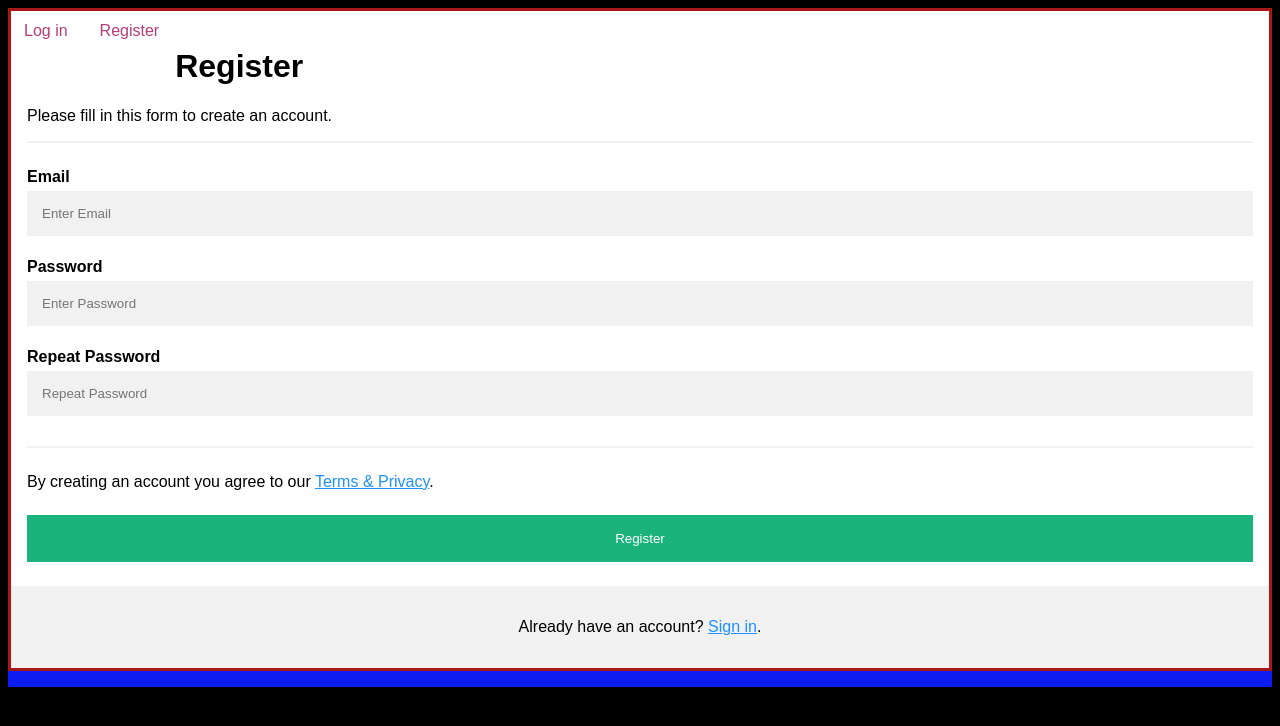
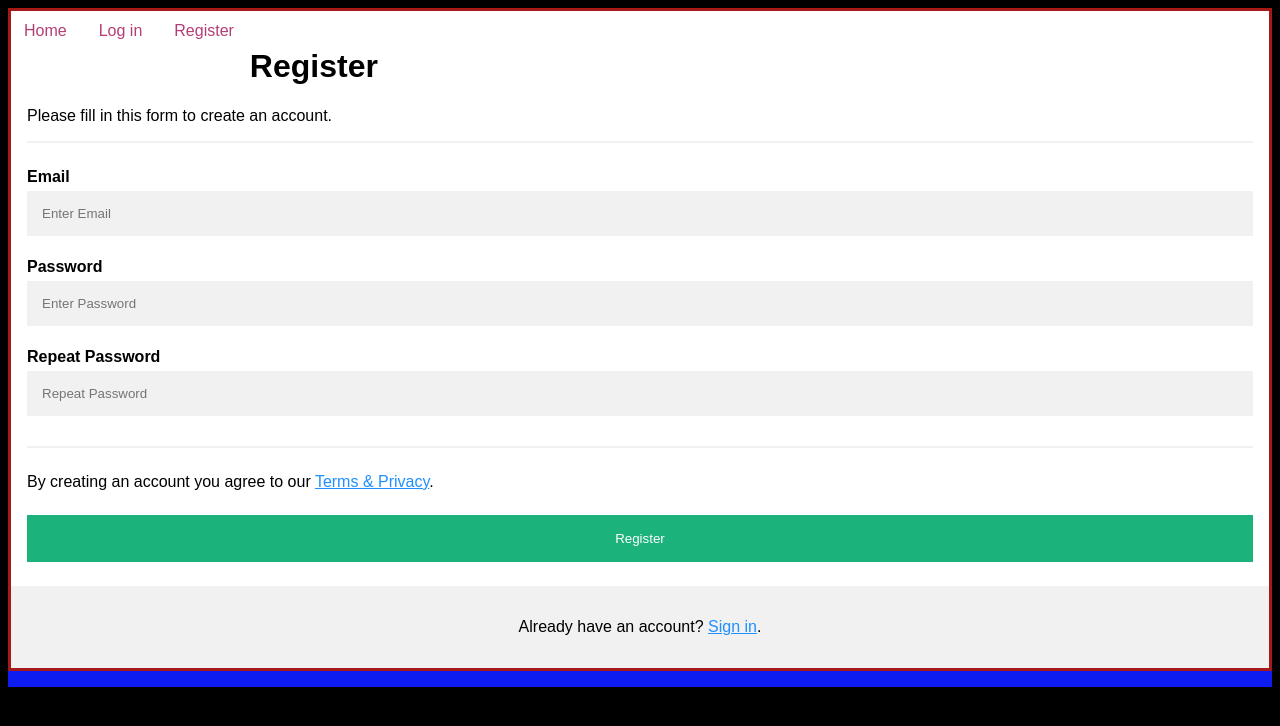
Before and after one commit to carzyprogrammer/foooo, a plain HTML site: page register.html in a window 1280 px wide. Drawn offline with Linux system fonts and the light colour scheme.

Commit message:
Update register.html

```diff
--- a/register.html
+++ b/register.html
@@ -5,6 +5,7 @@
 <body>
 
 <ul>
+  <li><a class="active" href="index.html">Home</a></li>
   <li><a class="active" href="Login.html">Log in</a></li>
   <li><a href="register.html">Register</a></li>
   <form action="/action_page.php">
```
